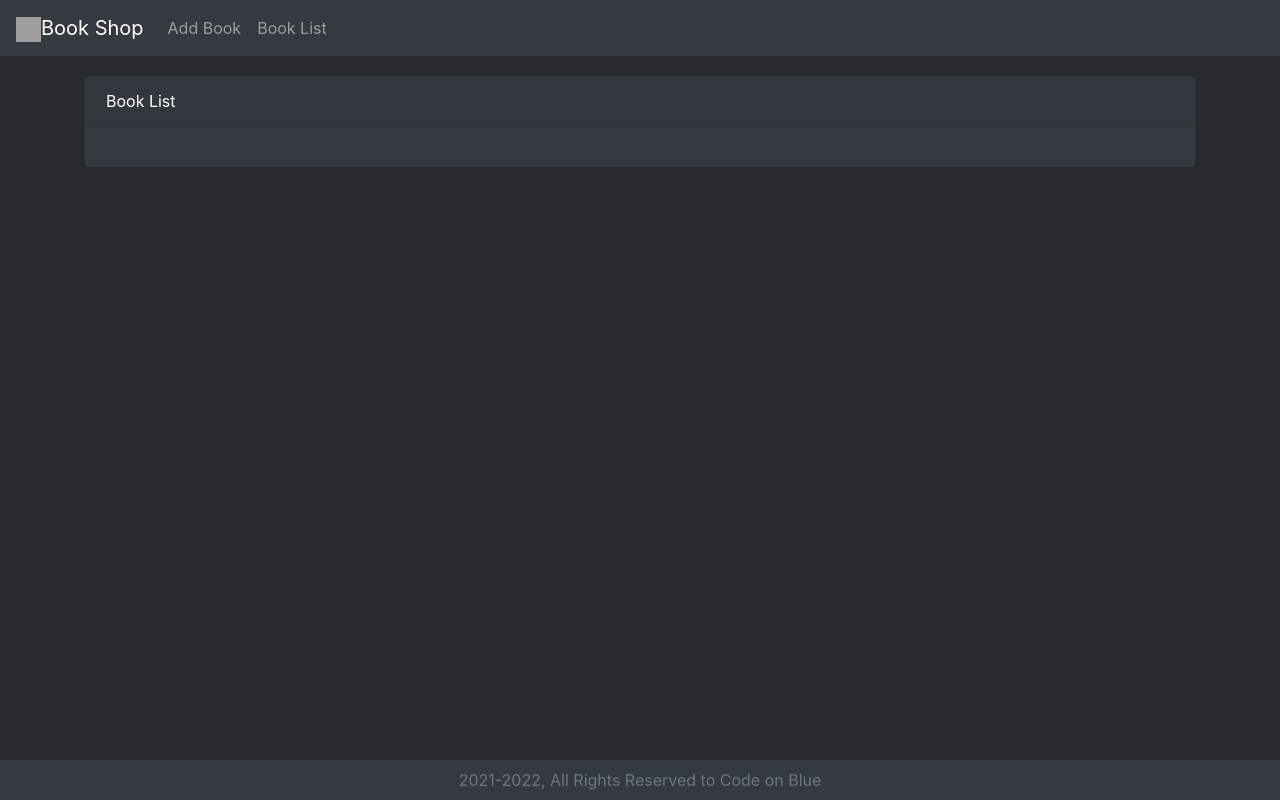
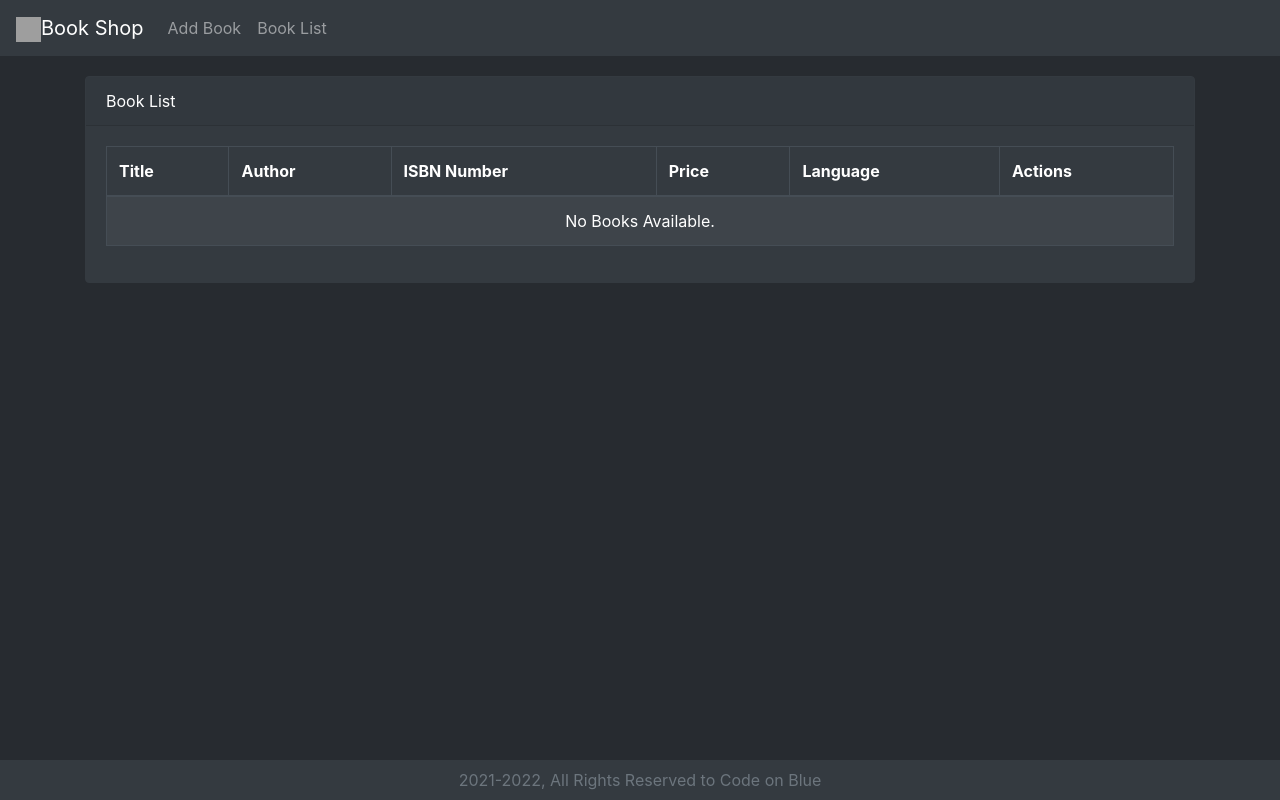
Before and after one commit to james-freitas/book-rest-api-react-example, a React (Create React App) app in the folder src/main/webapp/: page /list in a window 1280 px wide. Built offline with nearby package versions, Linux system fonts and the light colour scheme; grey boxes are pictures that could not be loaded.

Commit message:
Add a table to the BookList

```diff
--- a/src/main/webapp/src/components/BookList.js
+++ b/src/main/webapp/src/components/BookList.js
@@ -1,5 +1,5 @@
 import React, { Component } from 'react';
-import { Card } from 'react-bootstrap';
+import { Card, Table } from 'react-bootstrap';
 
 
 export default class BookList extends Component {
@@ -8,7 +8,23 @@ export default class BookList extends Component {
       <Card className={"border border-dark bg-dark text-white"}>
         <Card.Header>Book List</Card.Header>
         <Card.Body>
-
+          <Table bordered hover striped variant="dark">
+            <thead>
+              <tr>
+                <th>Title</th>
+                <th>Author</th>
+                <th>ISBN Number</th>
+                <th>Price</th>
+                <th>Language</th>
+                <th>Actions</th>
+              </tr>
+            </thead>
+            <tbody>
+            <tr align="center">
+              <td colSpan="6">No Books Available.</td>
+            </tr>
+          </tbody>
+          </Table>
         </Card.Body>
       </Card>
     );
```
